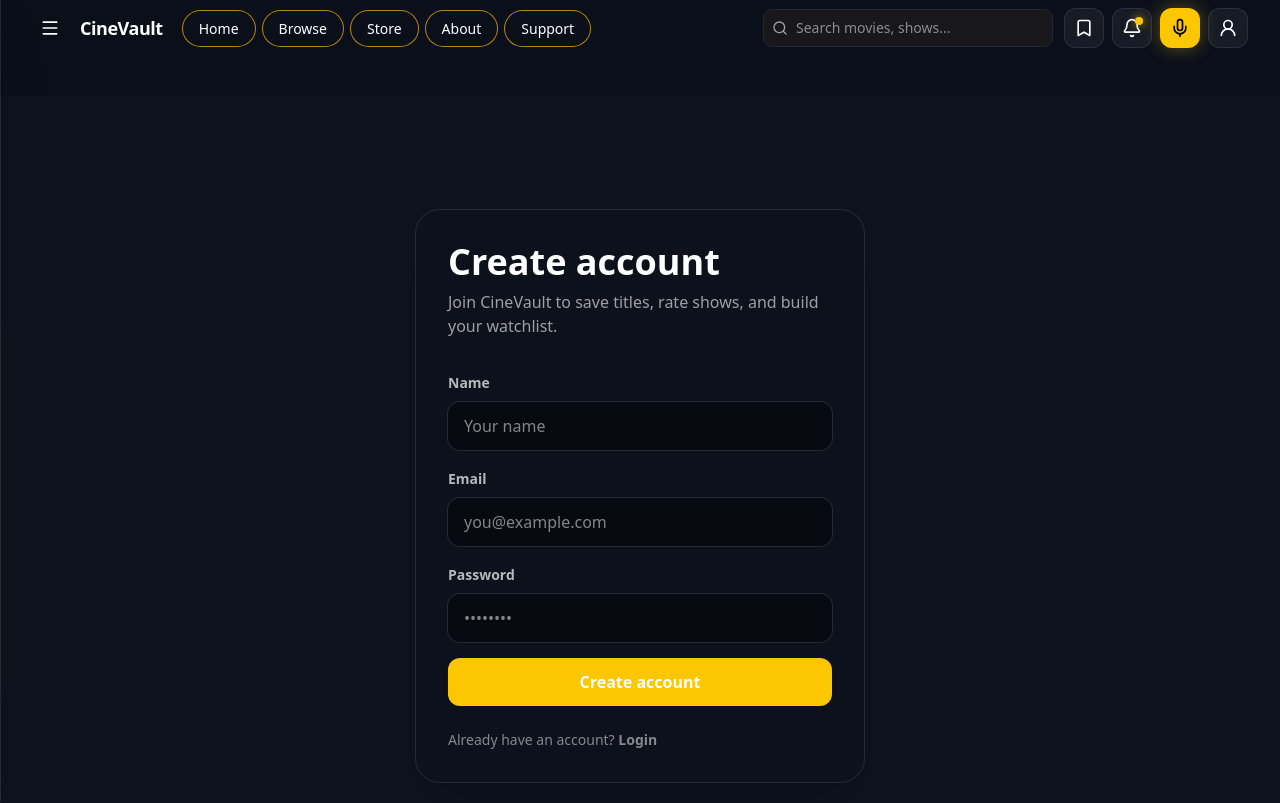
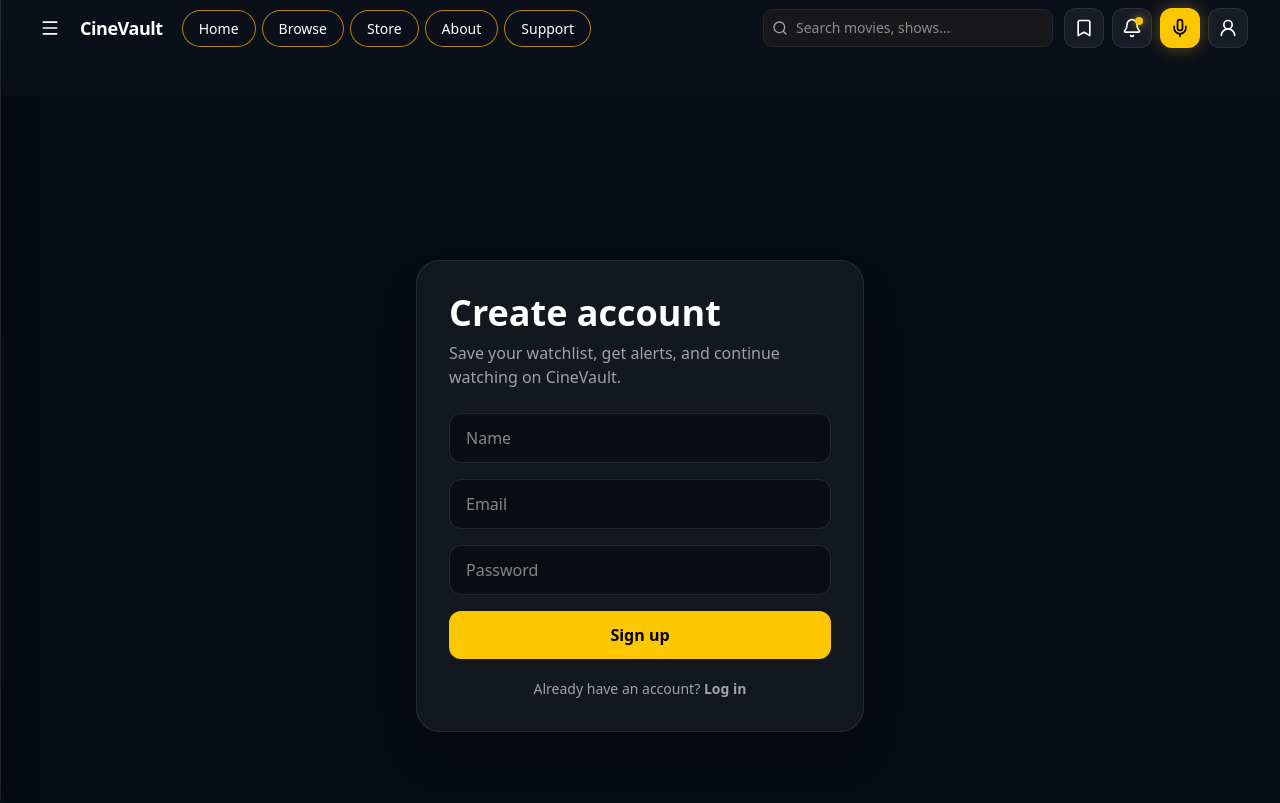
Before and after one commit to breezy23333/cinevault, a Next.js app: page /signup in a window 1280 px wide. Shown: the top 803 px of the page. Built offline with nearby package versions, Linux system fonts and the light colour scheme.

Commit message:
Added working authentication system

```diff
--- /dev/null
+++ b/app/api/auth/login/route.ts
@@ -0,0 +1,65 @@
+import { NextResponse } from "next/server";
+import bcrypt from "bcryptjs";
+import { prisma } from "@/lib/prisma";
+
+export async function POST(req: Request) {
+  try {
+    const body = await req.json();
+
+    const { email, password } = body;
+
+    if (!email || !password) {
+      return NextResponse.json(
+        { error: "Missing email or password" },
+        { status: 400 }
+      );
+    }
+
+    const user = await prisma.user.findUnique({
+      where: { email },
+    });
+
+    if (!user) {
+      return NextResponse.json(
+        { error: "Invalid login credentials" },
+        { status: 401 }
+      );
+    }
+
+    if (!user.password) {
+        return NextResponse.json(
+            { error: "Invalid login credentials" },
+            { status: 401 }
+        );
+        }
+
+        const validPassword = await bcrypt.compare(
+        password,
+        user.password
+        );
+
+    if (!validPassword) {
+      return NextResponse.json(
+        { error: "Invalid login credentials" },
+        { status: 401 }
+      );
+    }
+
+    return NextResponse.json({
+      success: true,
+      user: {
+        id: user.id,
+        name: user.name,
+        email: user.email,
+      },
+    });
+
+  } catch (error: any) {
+    console.error("LOGIN ERROR:", error);
+
+    return NextResponse.json(
+      { error: error.message || "Server error" },
+      { status: 500 }
+    );
+  }
+}
--- a/app/api/auth/signup/route.ts
+++ b/app/api/auth/signup/route.ts
@@ -44,12 +44,12 @@ export async function POST(req: Request) {
         name: user.name,
       },
     });
-  } catch (error) {
-    console.error(error);
+  } catch (error: any) {
+  console.error("SIGNUP ERROR:", error);
 
-    return NextResponse.json(
-      { error: "Server error" },
-      { status: 500 }
-    );
-  }
+  return NextResponse.json(
+    { error: error?.message || String(error) },
+    { status: 500 }
+  );
 }
+}
--- a/app/login/page.tsx
+++ b/app/login/page.tsx
@@ -1,103 +1,92 @@
 "use client";
 
-import Link from "next/link";
 import { useState } from "react";
 import { useRouter } from "next/navigation";
-import { supabase } from "@/lib/supabase";
+import Link from "next/link";
 
 export default function LoginPage() {
   const router = useRouter();
 
   const [email, setEmail] = useState("");
   const [password, setPassword] = useState("");
+  const [error, setError] = useState("");
   const [loading, setLoading] = useState(false);
-  const [message, setMessage] = useState("");
 
   async function handleLogin(e: React.FormEvent) {
     e.preventDefault();
+    setError("");
+    setLoading(true);
 
-    setLoading(true);
-    setMessage("");
-
-    const { error } = await supabase.auth.signInWithPassword({
-      email,
-      password,
+    const res = await fetch("/api/auth/login", {
+      method: "POST",
+      headers: {
+        "Content-Type": "application/json",
+      },
+      body: JSON.stringify({ email, password }),
     });
 
+    const data = await res.json();
     setLoading(false);
 
-    if (error) {
-      setMessage(error.message);
+    if (!res.ok) {
+      setError(data.error || "Invalid login credentials");
       return;
     }
 
-    setMessage("Login successful!");
-    router.push("/");
+    localStorage.setItem("cinevault_user", JSON.stringify(data.user));
+    router.push("/watchlist");
   }
 
   return (
-    <main className="min-h-screen bg-[#0e131f] flex items-center justify-center px-4 py-24">
-      <div className="w-full max-w-md rounded-3xl bg-[#0c111b] ring-1 ring-white/10 p-8 shadow-2xl">
-        <h1 className="text-4xl font-black mb-2">Welcome back</h1>
-
-        <p className="text-white/60 mb-8">
+    <main className="flex min-h-screen items-center justify-center bg-[#070b12] px-4 py-28">
+      <form
+        onSubmit={handleLogin}
+        className="w-full max-w-md rounded-3xl border border-white/10 bg-white/5 p-8 shadow-2xl"
+      >
+        <h1 className="text-4xl font-black">Welcome back</h1>
+        <p className="mt-2 text-white/60">
           Log in to continue watching, rating, and saving titles on CineVault.
         </p>
 
-        <form onSubmit={handleLogin} className="space-y-4">
-          <div>
-            <label className="text-sm font-bold text-white/70">
-              Email
-            </label>
+        {error && (
+          <div className="mt-5 rounded-xl bg-red-500/10 px-4 py-3 text-sm font-bold text-red-300">
+            {error}
+          </div>
+        )}
 
-            <input
-              type="email"
-              placeholder="you@example.com"
-              value={email}
-              onChange={(e) => setEmail(e.target.value)}
-              className="mt-2 w-full rounded-xl bg-black/40 ring-1 ring-white/10 px-4 py-3 outline-none focus:ring-yellow-400"
-            />
-          </div>
+        <div className="mt-6 space-y-4">
+          <input
+            value={email}
+            onChange={(e) => setEmail(e.target.value)}
+            type="email"
+            placeholder="Email"
+            className="w-full rounded-xl border border-white/10 bg-black/40 px-4 py-3 outline-none focus:border-yellow-400"
+          />
 
-          <div>
-            <label className="text-sm font-bold text-white/70">
-              Password
-            </label>
-
-            <input
-              type="password"
-              placeholder="••••••••"
-              value={password}
-              onChange={(e) => setPassword(e.target.value)}
-              className="mt-2 w-full rounded-xl bg-black/40 ring-1 ring-white/10 px-4 py-3 outline-none focus:ring-yellow-400"
-            />
-          </div>
-
-          {message && (
-            <p className="text-sm text-yellow-400">
-              {message}
-            </p>
-          )}
+          <input
+            value={password}
+            onChange={(e) => setPassword(e.target.value)}
+            type="password"
+            placeholder="Password"
+            className="w-full rounded-xl border border-white/10 bg-black/40 px-4 py-3 outline-none focus:border-yellow-400"
+          />
 
           <button
             type="submit"
             disabled={loading}
-            className="w-full rounded-xl bg-yellow-400 text-black font-black py-3 hover:bg-yellow-300 transition disabled:opacity-60"
+            className="w-full rounded-xl bg-yellow-400 px-4 py-3 font-black text-black hover:bg-yellow-300 disabled:opacity-60"
           >
             {loading ? "Logging in..." : "Login"}
           </button>
-        </form>
+        </div>
 
-        <p className="text-sm text-white/50 mt-6">
+        <p className="mt-5 text-center text-sm text-white/60">
           No account yet?{" "}
-          <Link
-            href="/signup"
-            className="text-yellow-400 font-bold hover:underline"
-          >
+          <Link href="/signup" className="font-bold text-yellow-300">
             Create one
           </Link>
         </p>
-      </div>
+      </form>
     </main>
   );
 }
--- a/app/signup/page.tsx
+++ b/app/signup/page.tsx
@@ -1,57 +1,98 @@
+"use client";
+
+import { useState } from "react";
+import { useRouter } from "next/navigation";
 import Link from "next/link";
 
 export default function SignupPage() {
+  const router = useRouter();
+
+  const [name, setName] = useState("");
+  const [email, setEmail] = useState("");
+  const [password, setPassword] = useState("");
+  const [error, setError] = useState("");
+  const [loading, setLoading] = useState(false);
+
+  async function handleSignup(e: React.FormEvent) {
+    e.preventDefault();
+    setError("");
+    setLoading(true);
+
+    const res = await fetch("/api/auth/signup", {
+      method: "POST",
+      headers: {
+        "Content-Type": "application/json",
+      },
+      body: JSON.stringify({ name, email, password }),
+    });
+
+    const data = await res.json();
+    setLoading(false);
+
+    if (!res.ok) {
+      setError(data.error || "Signup failed");
+      return;
+    }
+
+    router.push("/login");
+  }
+
   return (
-    <main className="min-h-screen bg-[#0e131f] flex items-center justify-center px-4 py-24">
-      <div className="w-full max-w-md rounded-3xl bg-[#0c111b] ring-1 ring-white/10 p-8 shadow-2xl">
-        <h1 className="text-4xl font-black mb-2">Create account</h1>
-        <p className="text-white/60 mb-8">
-          Join CineVault to save titles, rate shows, and build your watchlist.
+    <main className="flex min-h-screen items-center justify-center bg-[#070b12] px-4 py-28">
+      <form
+        onSubmit={handleSignup}
+        className="w-full max-w-md rounded-3xl border border-white/10 bg-white/5 p-8 shadow-2xl"
+      >
+        <h1 className="text-4xl font-black">Create account</h1>
+        <p className="mt-2 text-white/60">
+          Save your watchlist, get alerts, and continue watching on CineVault.
         </p>
 
-        <form className="space-y-4">
-          <div>
-            <label className="text-sm font-bold text-white/70">Name</label>
-            <input
-              type="text"
-              placeholder="Your name"
-              className="mt-2 w-full rounded-xl bg-black/40 ring-1 ring-white/10 px-4 py-3 outline-none focus:ring-yellow-400"
-            />
+        {error && (
+          <div className="mt-5 rounded-xl bg-red-500/10 px-4 py-3 text-sm font-bold text-red-300">
+            {error}
           </div>
+        )}
 
-          <div>
-            <label className="text-sm font-bold text-white/70">Email</label>
-            <input
-              type="email"
-              placeholder="you@example.com"
-              className="mt-2 w-full rounded-xl bg-black/40 ring-1 ring-white/10 px-4 py-3 outline-none focus:ring-yellow-400"
-            />
-          </div>
+        <div className="mt-6 space-y-4">
+          <input
+            value={name}
+            onChange={(e) => setName(e.target.value)}
+            placeholder="Name"
+            className="w-full rounded-xl border border-white/10 bg-black/40 px-4 py-3 outline-none focus:border-yellow-400"
+          />
 
-          <div>
-            <label className="text-sm font-bold text-white/70">Password</label>
-            <input
-              type="password"
-              placeholder="••••••••"
-              className="mt-2 w-full rounded-xl bg-black/40 ring-1 ring-white/10 px-4 py-3 outline-none focus:ring-yellow-400"
-            />
-          </div>
+          <input
+            value={email}
+            onChange={(e) => setEmail(e.target.value)}
+            type="email"
+            placeholder="Email"
+            className="w-full rounded-xl border border-white/10 bg-black/40 px-4 py-3 outline-none focus:border-yellow-400"
+          />
 
-          <Link
-            href="/login"
-            className="block text-center w-full rounded-xl bg-yellow-400 text-black font-black py-3 hover:bg-yellow-300 transition"
-            >
-            Create account
-          </Link>
-        </form>
+          <input
+            value={password}
+            onChange={(e) => setPassword(e.target.value)}
+            type="password"
+            placeholder="Password"
+            className="w-full rounded-xl border border-white/10 bg-black/40 px-4 py-3 outline-none focus:border-yellow-400"
+          />
 
-        <p className="text-sm text-white/50 mt-6">
+          <button
+            disabled={loading}
+            className="w-full rounded-xl bg-yellow-400 px-4 py-3 font-black text-black hover:bg-yellow-300 disabled:opacity-60"
+          >
+            {loading ? "Creating account..." : "Sign up"}
+          </button>
+        </div>
+
+        <p className="mt-5 text-center text-sm text-white/60">
           Already have an account?{" "}
-          <Link href="/login" className="text-yellow-400 font-bold hover:underline">
-            Login
+          <Link href="/login" className="font-bold text-yellow-300">
+            Log in
           </Link>
         </p>
-      </div>
+      </form>
     </main>
   );
 }
```
Also changed, not shown: 1 other file (tests, documents, lock files or other folders).
